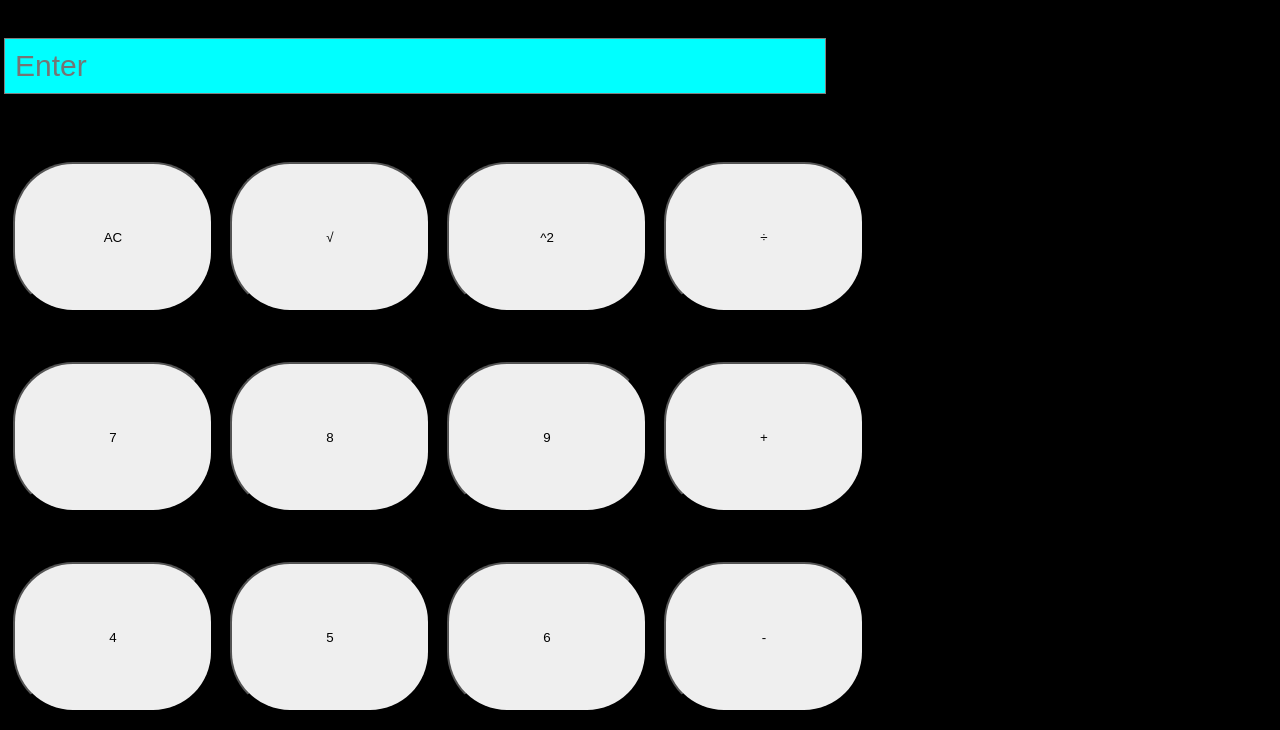
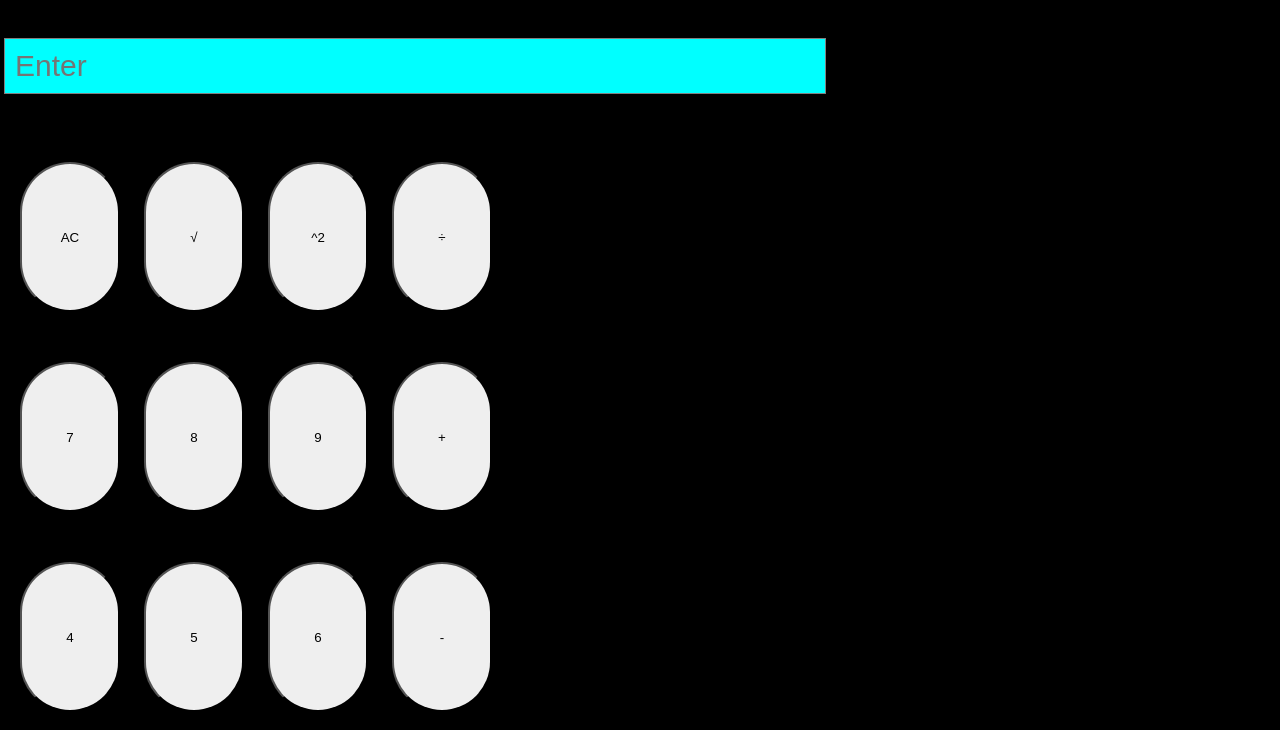
Before and after one commit to TEYTEY4U/Calculator_De_Calc, a plain HTML site: page index.html in a window 1280 px wide. Shown: the part 70-800 px from the top of the page. Drawn offline with Linux system fonts and the light colour scheme.

Commit message:
Update calc.css

```diff
--- a/calc.css
+++ b/calc.css
@@ -24,10 +24,10 @@ margin-left:4px;
 button{
 border-radius:60px 60px;
 margin-top:50px;
-margin-left:13px;
+margin-left:20px;
 padding:20px 20px;
 height:150px;
-width:200px;
+width:100px;
 }
 button:hover{
 background-color:aqua;
```
